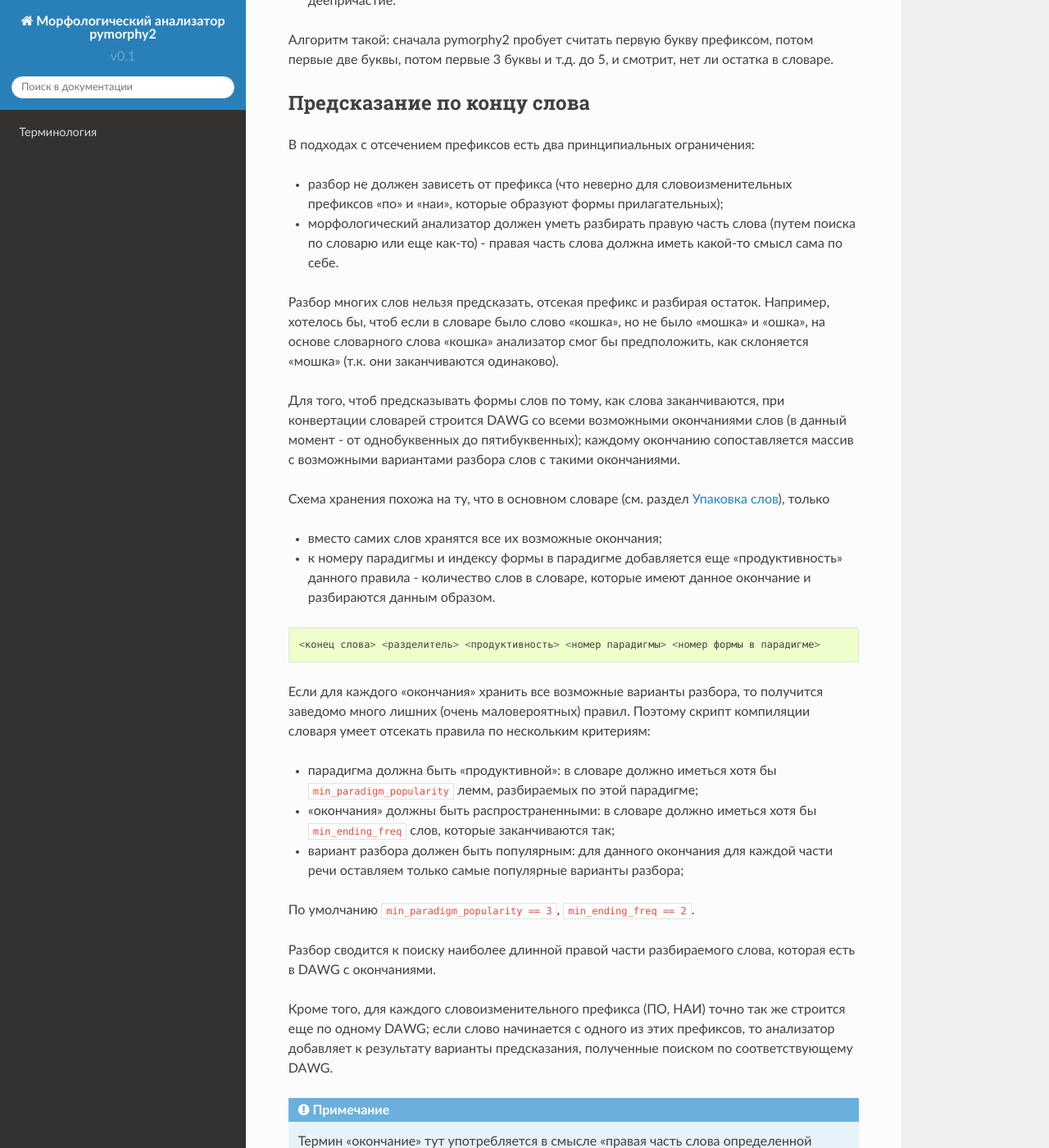
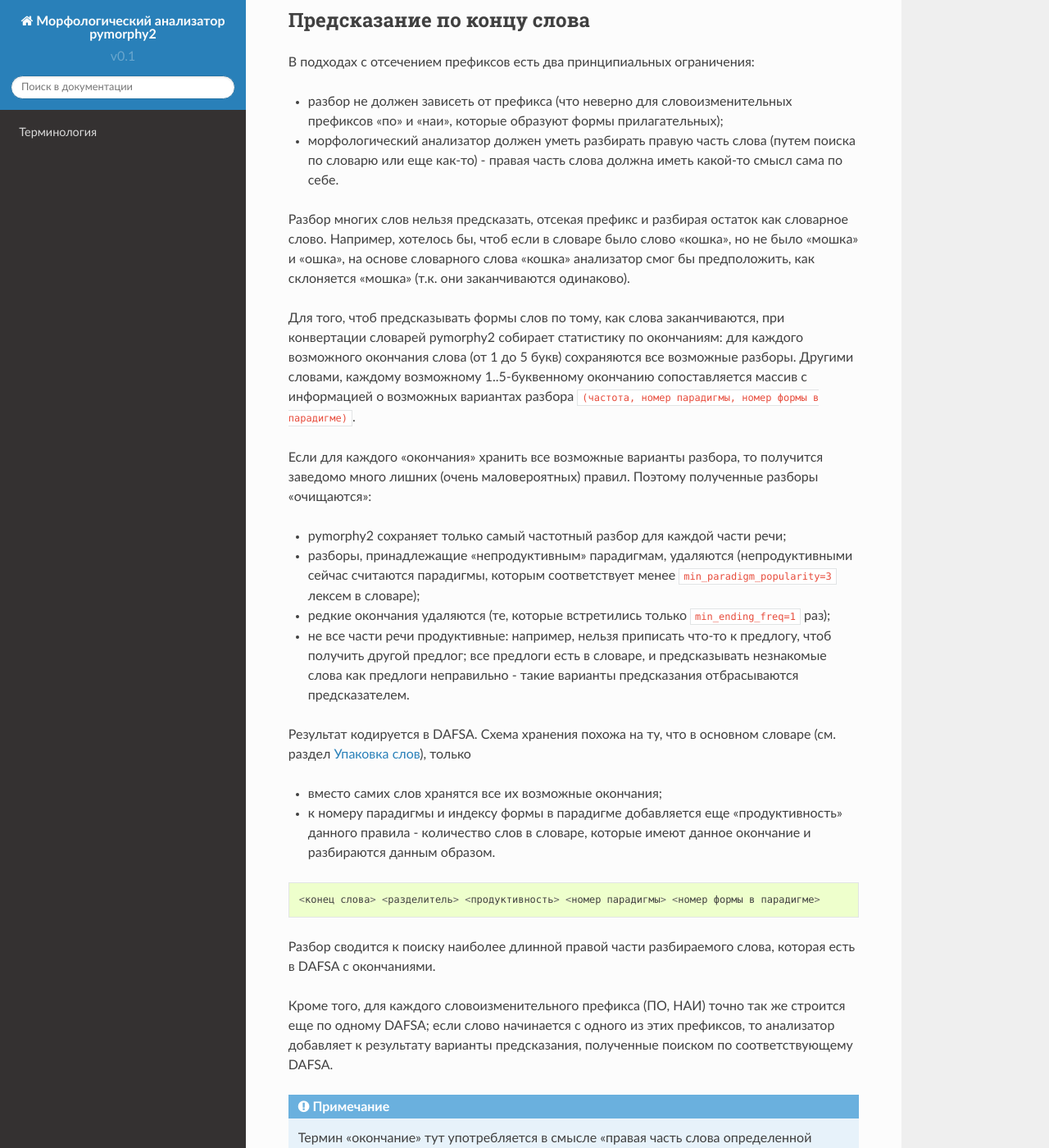
Before and after one commit to pymorphy2/pymorphy2, a Sphinx documentation site: the page built from docs/internals/prediction.rst, in a window 1280 px wide and 1400 px high, scrolled down 1037 px. Shown: the whole window at 82% size. Built offline with Sphinx 7.4.7 and the Read the Docs theme 2.0.0, drawn with Linux system fonts in a browser that asks for light colours; pages that are not in the unit, such as notebooks, are missing from menus; some of the changed text lies outside the part shown.

Commit message:
DOC up-to-date docs for prediction rules

```diff
--- a/docs/internals/prediction.rst
+++ b/docs/internals/prediction.rst
@@ -66,20 +62,36 @@
   (путем поиска по словарю или еще как-то) - правая часть слова должна
   иметь какой-то смысл сама по себе.
 
-Разбор многих слов нельзя предсказать, отсекая префикс и разбирая остаток.
-Например, хотелось бы, чтоб если в словаре было слово "кошка",
-но не было "мошка" и "ошка", на основе словарного слова "кошка"
+Разбор многих слов нельзя предсказать, отсекая префикс и разбирая остаток
+как словарное слово. Например, хотелось бы, чтоб если в словаре было слово
+"кошка", но не было "мошка" и "ошка", на основе словарного слова "кошка"
 анализатор смог бы предположить, как склоняется "мошка"
 (т.к. они заканчиваются одинаково).
 
 Для того, чтоб предсказывать формы слов по тому, как слова заканчиваются,
-при конвертации словарей строится DAWG со всеми возможными окончаниями
-слов (в данный момент - от однобуквенных до пятибуквенных); каждому окончанию
-сопоставляется массив с возможными вариантами разбора слов с такими
-окончаниями.
+при конвертации словарей pymorphy2 собирает статистику по окончаниям:
+для каждого возможного окончания слова (от 1 до 5 букв) сохраняются все
+возможные разборы. Другими словами, каждому возможному 1..5-буквенному
+окончанию сопоставляется массив с информацией о возможных вариантах разбора
+``(частота, номер парадигмы, номер формы в парадигме)``.
 
-Схема хранения похожа на ту, что в основном словаре
-(см. раздел :ref:`Упаковка слов <word-packing>`), только
+Если для каждого "окончания" хранить все возможные варианты разбора,
+то получится заведомо много лишних (очень маловероятных) правил.
+Поэтому полученные разборы "очищаются":
+
+* pymorphy2 сохраняет только самый частотный разбор для каждой части речи;
+* разборы, принадлежащие "непродуктивным" парадигмам, удаляются
+  (непродуктивными сейчас считаются парадигмы, которым соответствует
+  менее ``min_paradigm_popularity=3`` лексем в словаре);
+* редкие окончания удаляются (те, которые встретились только
+  ``min_ending_freq=1`` раз);
+* не все части речи продуктивные: например, нельзя приписать
+  что-то к предлогу, чтоб получить другой предлог; все предлоги есть в словаре,
+  и предсказывать незнакомые слова как предлоги неправильно - такие
+  варианты предсказания отбрасываются предсказателем.
+
+Результат кодируется в DAFSA. Схема хранения похожа на ту, что в основном
+словаре (см. раздел :ref:`Упаковка слов <word-packing>`), только
 
 * вместо самих слов хранятся все их возможные окончания;
 * к номеру парадигмы и индексу формы в парадигме добавляется
@@ -90,26 +102,13 @@
 
     <конец слова> <разделитель> <продуктивность> <номер парадигмы> <номер формы в парадигме>
 
-Если для каждого "окончания" хранить все возможные варианты разбора,
-то получится заведомо много лишних (очень маловероятных) правил.
-Поэтому скрипт компиляции словаря умеет отсекать правила по нескольким критериям:
-
-- парадигма должна быть "продуктивной": в словаре должно иметься хотя бы
-  ``min_paradigm_popularity`` лемм, разбираемых по этой парадигме;
-- "окончания" должны быть распространенными: в словаре должно иметься хотя
-  бы ``min_ending_freq`` слов, которые заканчиваются так;
-- вариант разбора должен быть популярным: для данного окончания для каждой
-  части речи оставляем только самые популярные варианты разбора;
-
-По умолчанию ``min_paradigm_popularity == 3``, ``min_ending_freq == 2``.
-
 Разбор сводится к поиску наиболее длинной правой части разбираемого слова,
-которая есть в DAWG с окончаниями.
+которая есть в DAFSA с окончаниями.
 
 Кроме того, для каждого словоизменительного префикса (ПО, НАИ) точно так же
-строится еще по одному DAWG; если слово начинается с одного из этих префиксов,
+строится еще по одному DAFSA; если слово начинается с одного из этих префиксов,
 то анализатор добавляет к результату варианты предсказания, полученные поиском
-по соответствующему DAWG.
+по соответствующему DAFSA.
 
 .. note::
 
@@ -118,21 +117,55 @@
     определению; кроме того, тут он не имеет отношения к "окончаниям"
     в парадигмах.
 
-Ограничение на части речи
--------------------------
+Наречия на по-
+--------------
 
-В русском языке не все части речи продуктивные: например, нельзя приписать
-что-то к предлогу, чтоб получить другой предлог; все предлоги есть в словаре,
-и предсказывать незнакомые слова как предлоги неправильно.
-Такие варианты предсказания отбрасываются предсказателем.
+Несловарное слова предсказываются как наречия, если верно следующее:
 
-Слова, записанные через дефис
------------------------------
+* слово начинается на "по-";
+* оно длиннее 5 смволов;
+* часть слова без "по-" может быть разобрана как прилагательное единственного
+  числа дательного падежа.
 
-.. warning::
+Примеры: по-северному, по-хорошему.
 
-    Разбор слов, записанных через дефис, еще не реализован.
 
+Частица, отделенная дефисом
+---------------------------
+
+Иногда удобно слова, к которым через дефис приписана частица, разбирать как
+единый токен. Поэтому pymorphy2 умеет разбирать токены вроде
+"смотри-ка" или "посмотрел-таки".
+
+
+Составные слова, записанные через дефис
+---------------------------------------
+
+pymorphy2 поддерживает составные слова из двух частей, разделенных дефисом.
+Для таких слов pymorphy2 сначала разбирает обе части по отдельности
+(они могут быть несловарными словами).
+
+В настоящий момент поддерживается 2 способа образования таких слов:
+
+1. Левая часть - неизменяемая приставка/основа (например, “интернет-магазин”,
+   “воздушно-капельный”). В этом случае форма слова определяется второй частью.
+   Этот случай добавляется в возможные варианты разбора всегда.
+2. Равноправные части, склоняемые вместе (например, “человек-паук”). Этот
+   случай добавляется в возможные варианты разбора только тогда, когда обе
+   части имеют совместимую форму (есть вариант разбора первой части,
+   который не противоречит какому-то варианту разбора второй).
+
+.. note::
+
+    Если слово содержит более одного дефиса (образовано более чем из двух
+    частей), это правило не применяется.
+
+Инициалы
+--------
+
+Однобуквенные токены в верхнем регистре pymorphy2 предсказывает как
+инициалы: для них возвращаются варианты разбора "имя" и "отчество",
+по всем родам, падежам и числам.
 
 Сортировка результатов разбора
 ------------------------------
@@ -165,27 +198,4 @@
     по концу слова. Разборы для словарных слов и разборы, предсказанные
     путем отсечения префикса, специальным образом сейчас не сортируются.
 
-
-Оценки для вариантов разбора
-----------------------------
-
-pymorphy2 приписывает каждому варианту разбора число (0.0 < x <= 1.0);
-это число может служить оценкой того, насколько анализатор уверен в данном
-варианте разбора.
-
-Например, оценка 1.0 означает, что слово найдено в словаре,
-а оценка 0.001 будет свидетельствовать о том, что это редкий вариант
-разбора, предложенный предсказателем.
-
-.. warning::
-
-    Это очень экспериментальная возможность.
-
-    Оценки не стоит рассматривать как значения вероятностей
-    правильности разбора. Более того, никаких подтверждений
-    связи вероятности правильности разбора с оценкой
-    предсказателя у меня тоже нет; "коэффициенты", на основе которых
-    вычисляются оценки, выбраны вручную достаточно произвольно.
-
-
 .. _OpenCorpora: http://opencorpora.org
```
Also changed, not shown: other parts of docs/internals/prediction.rst (+0 -4 lines).
